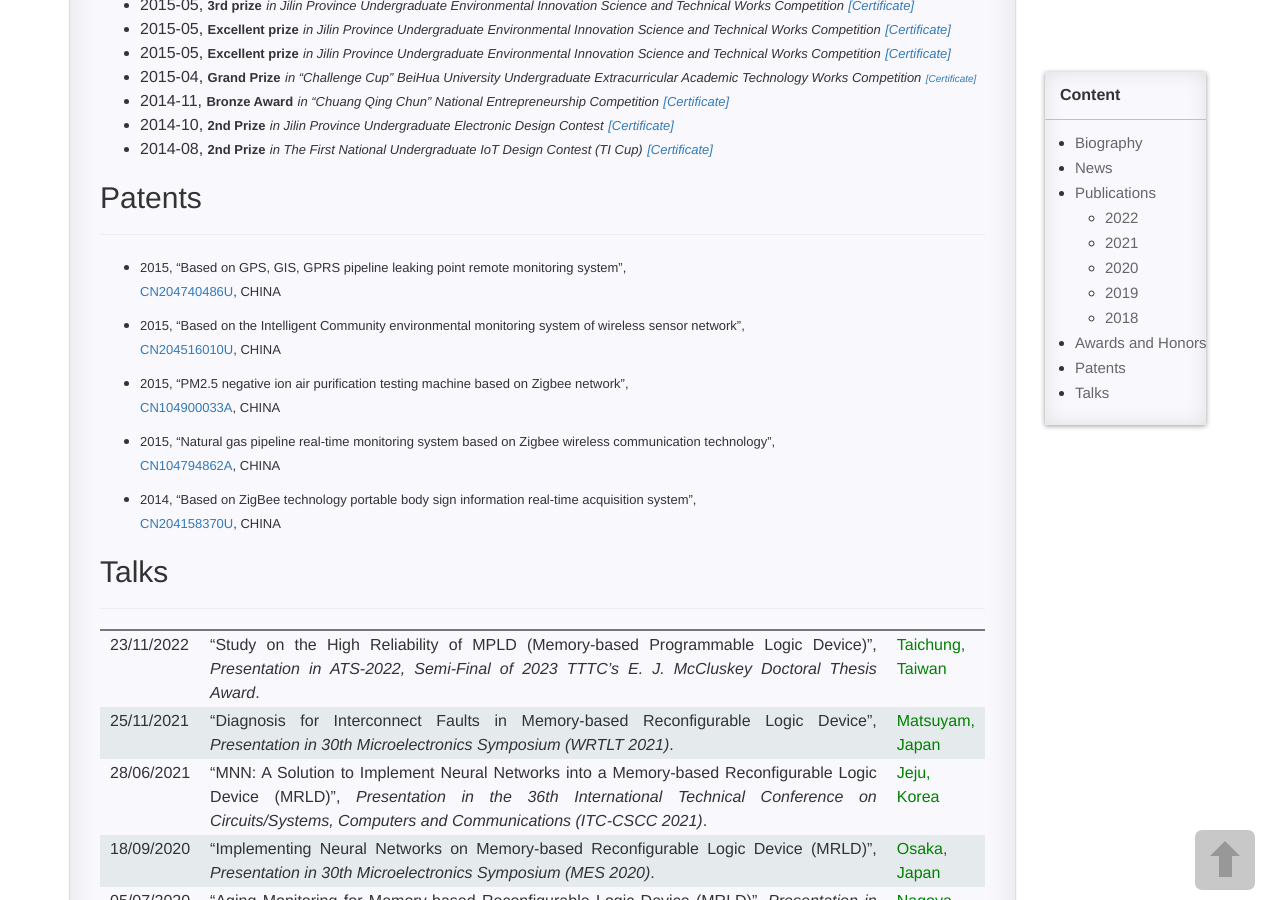
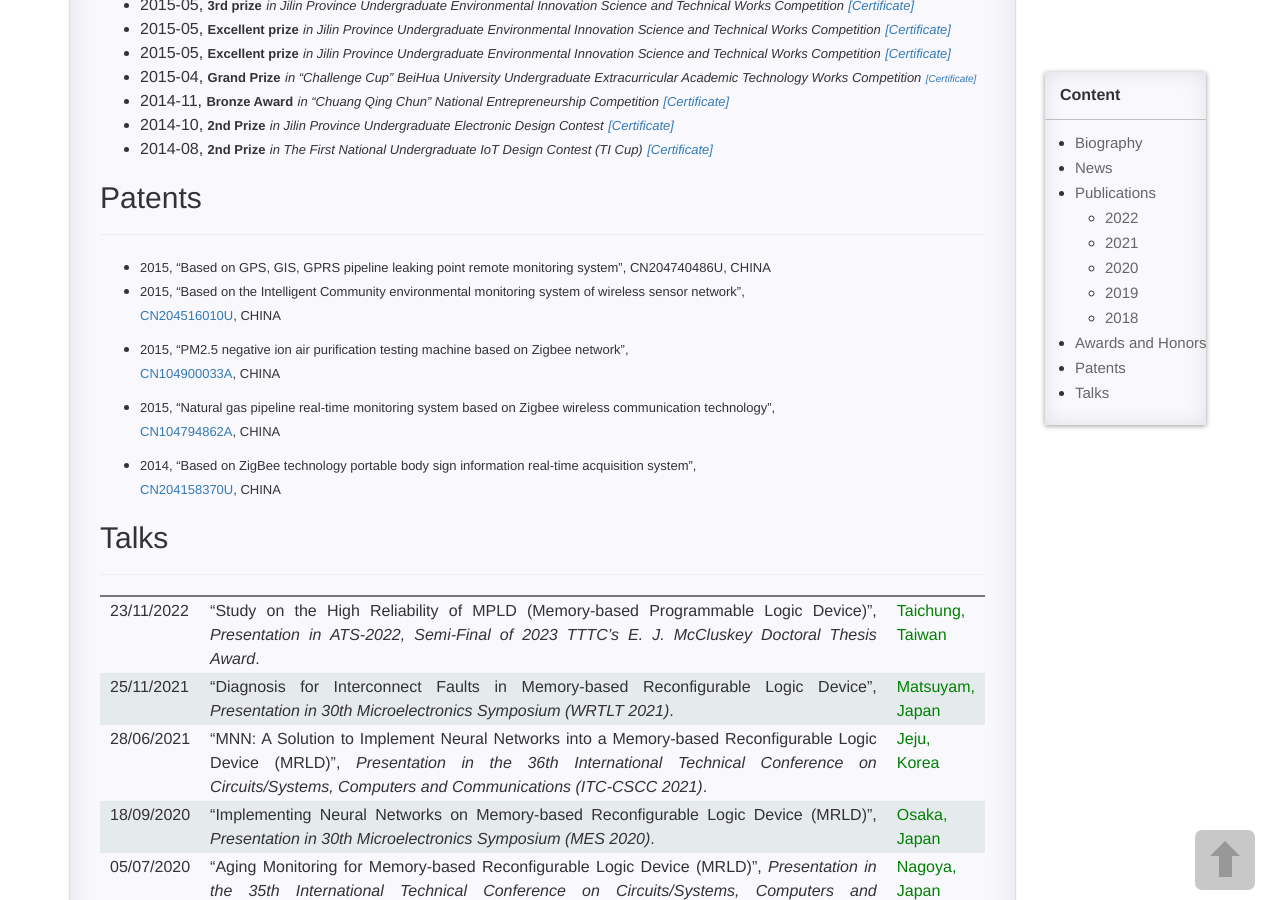
Before and after one commit to XihongZhou/xihongzhou.github.io, a Jekyll site: the page built from pages/1_homepage.md, in a window 1280 px wide and 900 px high, scrolled down 2219 px. Built offline with Jekyll 4.4.1, drawn with Linux system fonts in a browser that asks for light colours; comment, search, counter and statistics services are not loaded.

Commit message:
Update 1_homepage.md

```diff
--- a/pages/1_homepage.md
+++ b/pages/1_homepage.md
@@ -113,7 +113,7 @@ permalink: /homepage/
 
 ---
 
-- <font size="2">2015, “Based on GPS, GIS, GPRS pipeline leaking point remote monitoring system”, </font>[<font size="2">CN204740486U</font>](https://patents.google.com/patent/CN204740486U/en?inventor=%E5%91%A8%E7%BB%86%E7%BA%A2)<font size="2">, CHINA</font>
+- <font size="2">2015, “Based on GPS, GIS, GPRS pipeline leaking point remote monitoring system”, CN204740486U, CHINA
 - <font size="2">2015, “Based on the Intelligent Community environmental monitoring system of wireless sensor network”, </font>[<font size="2">CN204516010U</font>](https://patents.google.com/patent/CN204516010U/en?inventor=%E5%91%A8%E7%BB%86%E7%BA%A2&page=2)<font size="2">, CHINA</font>
 - <font size="2">2015, “PM2.5 negative ion air purification testing machine based on Zigbee network”, </font>[<font size="2">CN104900033A</font>](https://patents.google.com/patent/CN104900033A/en?inventor=%E5%91%A8%E7%BB%86%E7%BA%A2&page=1)<font size="2">, CHINA</font>
 - <font size="2">2015, “Natural gas pipeline real-time monitoring system based on Zigbee wireless communication technology”, </font>[<font size="2">CN104794862A</font>](https://patents.google.com/patent/CN104794862A/en?inventor=%E5%91%A8%E7%BB%86%E7%BA%A2)<font size="2">, CHINA</font>
```
